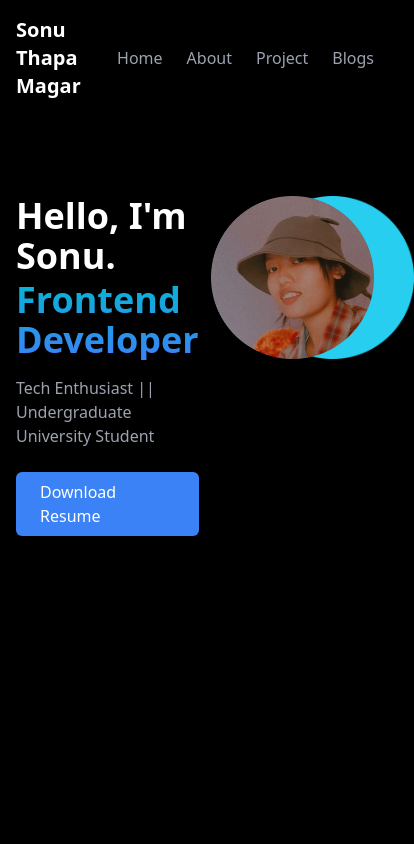
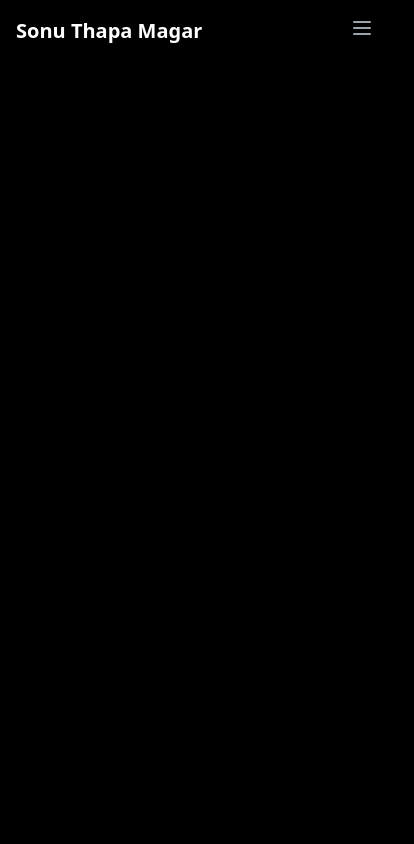
Before and after one commit to SonuThapaMagar/sonuthapamagar, a React (Vite) app in the folder portfolio/: page / in a window 390 px wide. Shown: the top 844 px of the page, 414 px wide, since content can reach past the window. Built offline with nearby package versions, Linux system fonts and the light colour scheme.

Commit message:
Horizontal scroll fixed in navbar

```diff
--- /dev/null
+++ b/package.json
@@ -0,0 +1,5 @@
+{
+  "dependencies": {
+    "react-icons": "^5.4.0"
+  }
+}
--- a/portfolio/src/App.jsx
+++ b/portfolio/src/App.jsx
@@ -15,7 +15,7 @@ function App() {
       {/* Navbar */}
       <Navbar />
 
-      <Hero/>
+      {/* <Hero/> */}
     </>
   );
 }
--- a/portfolio/src/components/Hero.jsx
+++ b/portfolio/src/components/Hero.jsx
@@ -1,6 +1,5 @@
 import React from "react";
 import Profile from "../assets/sonu.png";
-import ProfileBg from "../assets/Ellipse 1.png";
 
 const Hero = () => {
     return (
@@ -25,19 +24,24 @@ const Hero = () => {
                             Download Resume
                         </a>
                     </div>
-                    <div className="relative ml-auto">
+                    <div className="relative mr-auto">
+                        {/* Image of the person */}
                         <img
                             src={Profile}
                             alt="Sonu Thapa Magar"
-                            width={520}
+                            width={100}
                             className="relative z-10"
                         />
-                        <img
-                            src={ProfileBg}
-                            alt=""
-                            className="absolute top-0 left-10 z-0"
-                        />
+
+                        {/* 3D Ellipses Background */}
+                        <div className="absolute top-0 left-[900px] top-32 z-0 flex justify-center items-center">
+                        {/* Big Ellipse */}
+                            <div className="big-ellipse"></div>
+                            {/* Small Ellipse */}
+                            <div className="small-ellipse"></div>
+                        </div>
                     </div>
+
                 </div>
             </section>
             {/* Introduction Section Ended */}
--- a/portfolio/src/components/Navbar.jsx
+++ b/portfolio/src/components/Navbar.jsx
@@ -1,14 +1,25 @@
-import React from 'react'
+import React, { useState } from 'react';
 
 const Navbar = () => {
+  const [isMenuOpen, setIsMenuOpen] = useState(false);
+
+  const toggleMenu = () => setIsMenuOpen(!isMenuOpen);
+
   return (
-    <header className="bg-dark-background sticky top-0 z-20 mx-auto flex w-full items-center justify-between">
-      <div className="container m-auto px-4 py-4">
+    <header className="bg-dark-background sticky top-0 z-20 mx-auto w-full items-center justify-between overflow-x-hidden">
+      <div className="container mx-auto px-4 py-4 w-full">
         <div className="flex justify-between items-center w-full">
           <div>
             <h1 className="font-bold text-xl">Sonu Thapa Magar</h1>
           </div>
-          <div>
+          <div className="block lg:hidden">
+            <button onClick={toggleMenu} className="text-gray-400 hover:text-white">
+              <svg className="w-6 h-6" fill="none" stroke="currentColor" viewBox="0 0 24 24" xmlns="http://www.w3.org/2000/svg">
+                <path strokeLinecap="round" strokeLinejoin="round" strokeWidth="2" d="M4 6h16M4 12h16M4 18h16"></path>
+              </svg>
+            </button>
+          </div>
+          <div className={`lg:flex space-x-6 ${isMenuOpen ? 'block' : 'hidden'}`}>
             <ul className="flex space-x-6">
               <li>
                 <a href="#home" className="text-gray-400 hover:text-white">
--- a/portfolio/src/index.css
+++ b/portfolio/src/index.css
@@ -1,16 +1,69 @@
 *{
     margin: 0;
     padding: 0;
+    box-sizing: border-box;
 }
 body{
     background-color:black;
     font: size 24px;
     color: white;
+    overflow-x: hidden;
 }
 .gradient-text{
     -webkit-background-clip: text;
     @apply bg-gradient-to-t from-blue-500 to-cyan-500 text-transparent;
 }
+/* Container for the image and ellipses */
+.relative {
+  position: relative;
+}
+.container {
+  max-width: 100%;
+}
+
+@media (max-width: 768px) {
+.container {
+  padding-left: 16px;
+  padding-right: 16px;
+}
+}
+/* Positioning the 3D Ellipses */
+.big-ellipse, .small-ellipse {
+  border-radius: 50%;
+  position: absolute;
+  background: rgba(25, 154, 224, 0.3);
+  box-shadow: 0 0 60px rgba(28, 3, 3, 0.5);
+}
+
+/* Big Ellipse */
+.big-ellipse {
+  width: 300px;
+  height: 150px;
+  transform: rotate(45deg) scale(1.5);
+  animation: rotateEllipse 5s linear infinite;
+}
+
+/* Small Ellipse */
+.small-ellipse {
+  width: 150px;
+  height: 75px;
+  transform: rotate(-45deg) scale(1);
+  animation: rotateEllipse 7s linear infinite;
+}
+
+/* Animation to give 3D rotating effect */
+@keyframes rotateEllipse {
+  0% {
+      transform: rotate(45deg) scale(1.5) translateZ(100px);
+  }
+  50% {
+      transform: rotate(-45deg) scale(1.2) translateZ(50px);
+  }
+  100% {
+      transform: rotate(45deg) scale(1.5) translateZ(100px);
+  }
+}
+
 @keyframes glitch {
     0% {
       transform: skew(0.3deg);
```
Also changed, not shown: 1 other file (tests, documents, lock files or other folders).
